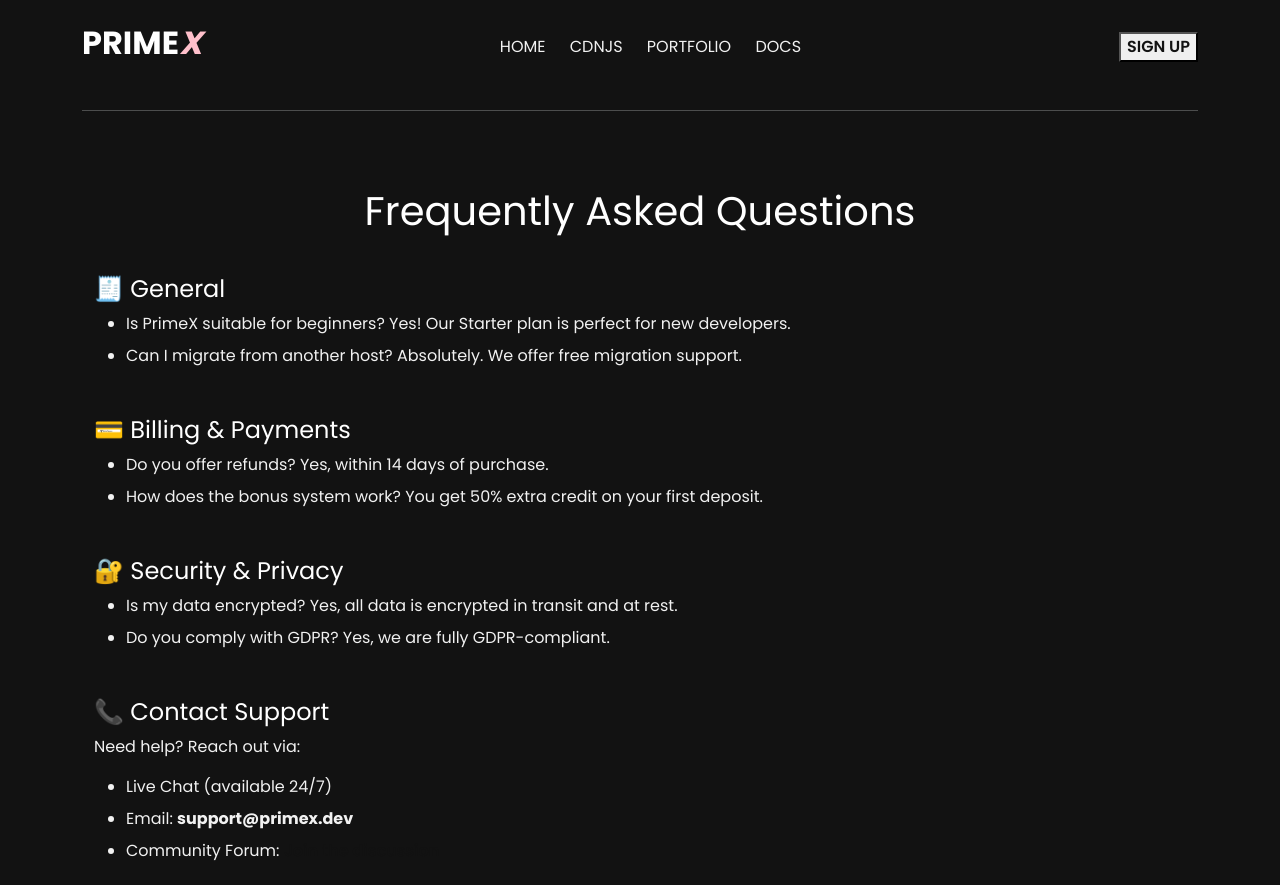
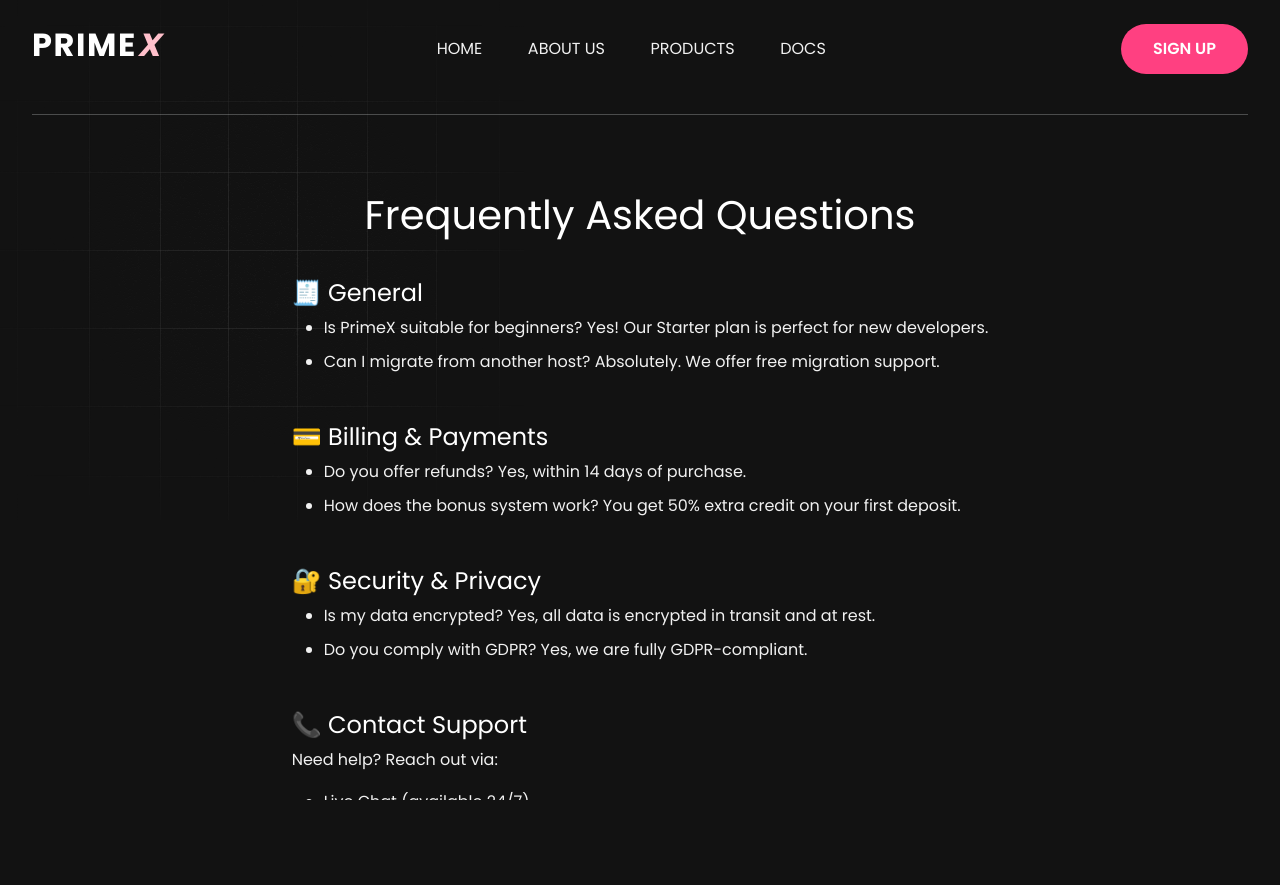
Before and after one commit to dimnic/PRIME-X-, a plain HTML site: page resources.html in a window 1280 px wide. Shown: the top 885 px of the page. After the commit the page ends 800 px from the top, so only its background shows below. Drawn offline with nearby package versions, Linux system fonts and the light colour scheme.

Commit message:
Update resources.html

```diff
--- a/resources.html
+++ b/resources.html
@@ -11,7 +11,7 @@
   <!-- Bootstrap & AOS -->
   <link href="https://cdn.jsdelivr.net/npm/bootstrap@5.3.3/dist/css/bootstrap.min.css" rel="stylesheet">
   <link rel="stylesheet" href="https://unpkg.com/aos@next/dist/aos.css" />
-
+<link rel="stylesheet" href="style.css">
   <!-- Custom Styles -->
   <style>
     body {
@@ -76,8 +76,8 @@
       <h1 data-aos="fade-down" data-aos-duration="1500" class="logo">PRIME<i><b>X</b></i></h1>
       <nav data-aos="fade-down" data-aos-delay="300">
         <a href="index.html">HOME</a>
-        <a href="company.html">CDNJS</a>
-        <a href="products.html">PORTFOLIO</a>
+        <a href="company.html">ABOUT US</a>
+        <a href="products.html">PRODUCTS</a>
         <a href="docs.html">DOCS</a>
       </nav>
       <button data-aos="fade-down" data-aos-duration="1500" class="btn-signing">
@@ -169,4 +169,5 @@
   <script>AOS.init({ once: true });</script>
   <script src="https://cdn.jsdelivr.net/npm/bootstrap@5.3.3/dist/js/bootstrap.bundle.min.js"></script>
 </body>
+
 </html>
```
